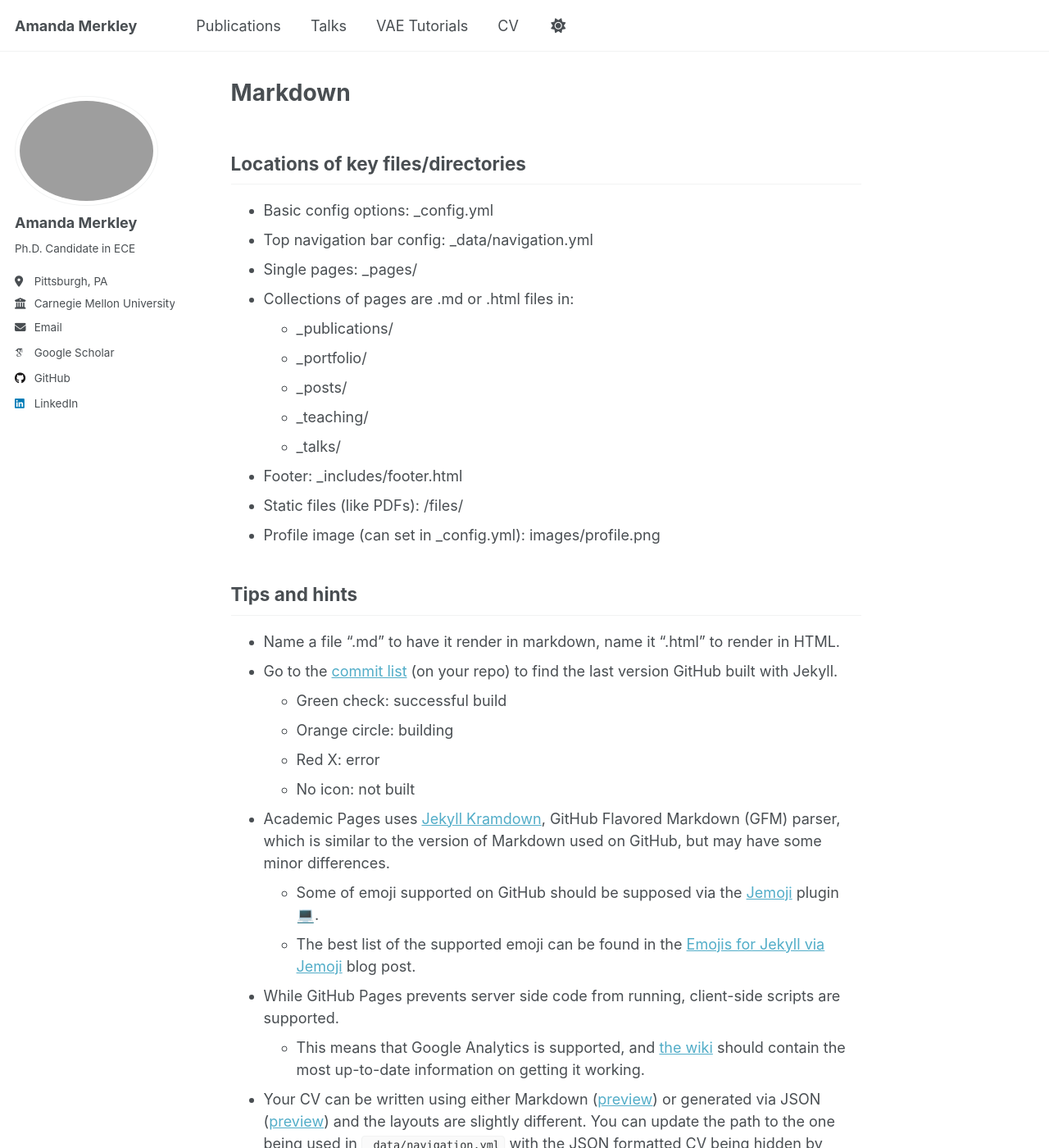
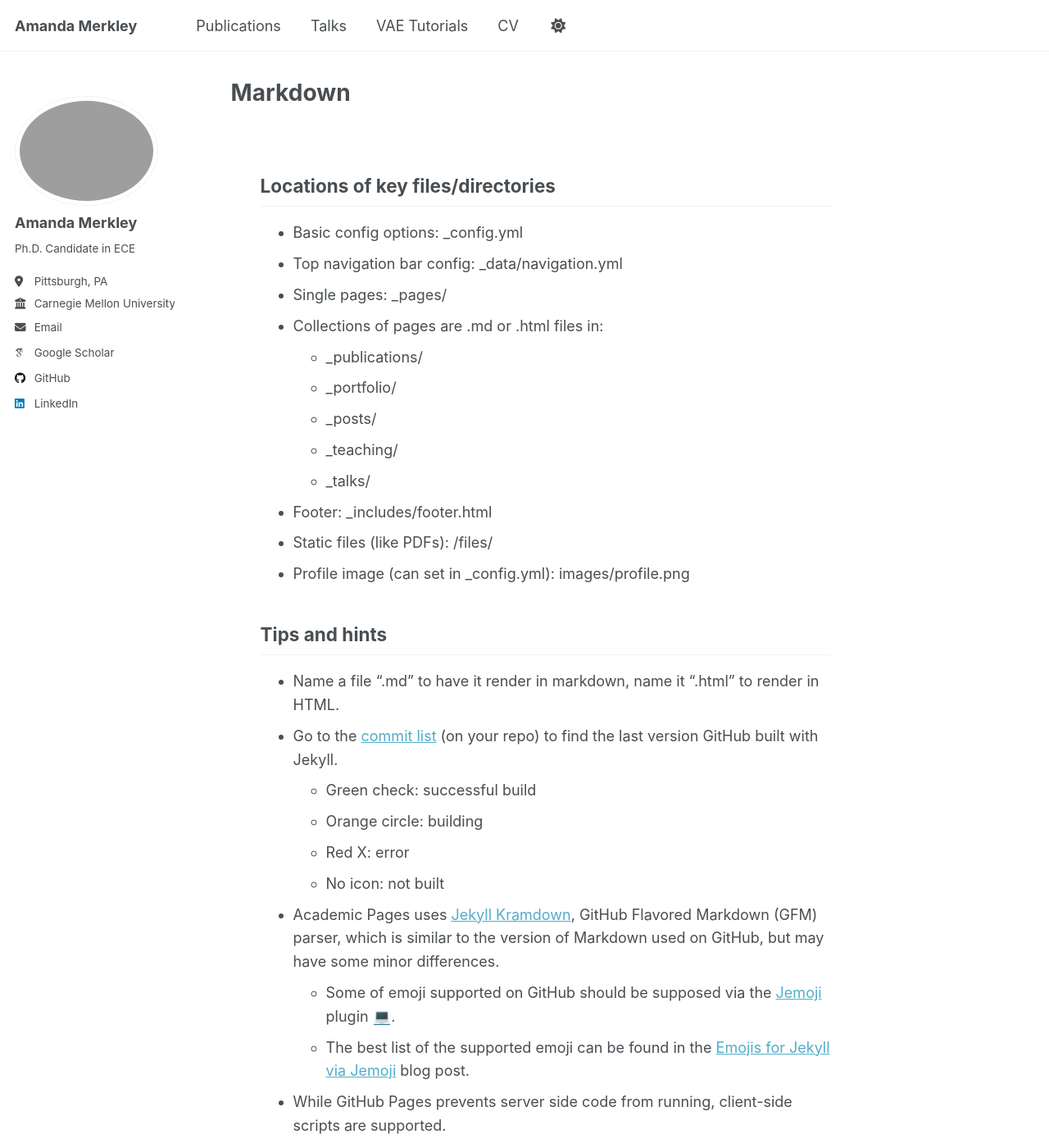
Before and after one commit to a-merkley/a-merkley.github.io, a Jekyll site: the page built from _pages/markdown.md, in a window 1280 px wide and 1400 px high. Shown: the whole window at 82% size. Built offline with Jekyll 4.4.1, drawn with Linux system fonts in a browser that asks for light colours; emoji names are drawn with the system emoji font; some web fonts are replaced.

Commit message:
Update main.scss

```diff
--- a/assets/css/main.scss
+++ b/assets/css/main.scss
@@ -8,56 +8,47 @@
    sorted by the dependencies. Also, the first two lines of the file are required by Jekyll.
  */
 
-@import
-    "vendor/breakpoint/breakpoint",
-
-    "themes",
-    "theme/default",
-    "theme/dark",
-
-    "include/mixins",
-    "vendor/susy/susy",
-
-    "layout/reset",
-    "layout/base",
-
-    "include/utilities",
-    "layout/tables",
-    "layout/buttons",
-    "layout/notices",
-    "layout/masthead",
-    "layout/navigation",
-    "layout/footer",
-    "syntax",
-
-    "layout/forms",
-
-    "layout/page",
-    "layout/archive",
-    "layout/sidebar",
-
-    "vendor/font-awesome/fontawesome",
-    "vendor/font-awesome/solid",
-    "vendor/font-awesome/brands",
-    "vendor/magnific-popup/magnific-popup"
-;
+@import "vendor/breakpoint/breakpoint";
+@import "themes";
+@import "theme/default";
+@import "theme/dark";
+@import "include/mixins";
+@import "vendor/susy/susy";
+@import "layout/reset";
+@import "layout/base";
+@import "include/utilities";
+@import "layout/tables";
+@import "layout/buttons";
+@import "layout/notices";
+@import "layout/masthead";
+@import "layout/navigation";
+@import "layout/footer";
+@import "syntax";
+@import "layout/forms";
+@import "layout/page";
+@import "layout/archive";
+@import "layout/sidebar";
+@import "vendor/font-awesome/fontawesome";
+@import "vendor/font-awesome/solid";
+@import "vendor/font-awesome/brands";
+@import "vendor/magnific-popup/magnific-popup";
 
 // ----------------
 // Custom overrides
 // ----------------
 
-.post-content {
+.page__content {
   padding: 1.5em 2em;   /* top/bottom 1.5em, left/right 2em */
   line-height: 1.6;
   max-width: 800px;     /* optional: limit content width */
   margin: 0 auto;       /* center content block */
 }
 
-.post-content ol {
+.page__content ol {
   padding-left: 2em;
   margin-bottom: 1.2em;
 }
 
-.post-content li {
+.page__content li {
   margin: 0.5em 0;
 }
```
